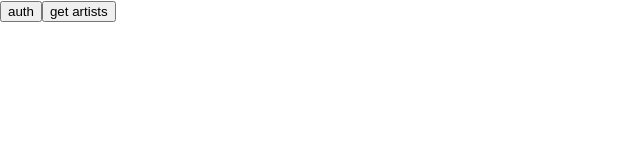
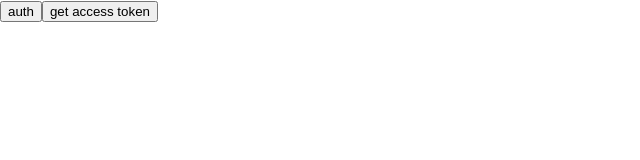
Before and after one commit to t-naganuma/next-spotify-api-tutorial, a Next.js app: page / in a window 1280 px wide. Shown: the top 160 px of the page, without its empty margins (0-640 px from the left). Built offline with nearby package versions, Linux system fonts and the light colour scheme.

Commit message:
アクセストークンをローカルストレージに保存

```diff
--- a/pages/index.js
+++ b/pages/index.js
@@ -12,6 +12,14 @@ export default function index() {
       .then(res => {
         window.location.href = 'https://accounts.spotify.com' + res.data.redirect_url;
       });
+  }
+
+  const getAccessToken = async () => {
+    const endpoint = 'http://localhost:3000/api/spotify/getAccessToken';
+    const params = {code: (new URL(window.location.href)).searchParams.get('code')};
+    const response = await axios.get(endpoint, {params}).then(res => res.data.data);
+    localStorage.setItem('accessToken', response.access_token);
+    localStorage.setItem('refreshToken', response.refresh_token);
   }
 
   // APIを叩いて結果をstateに格納する
@@ -34,11 +42,7 @@ export default function index() {
   return (
     <>
       <button onClick={auth}>auth</button>
-      <button onClick={getArtists}>get artists</button>
-      {/* stateに格納されたアーティストを表示する */}
-      {artists.map((artist) => {
-        return <p key={artist.id}>{artist.name}</p>
-      })}
+      <button onClick={getAccessToken}>get access token</button>
     </>
   )
 }
```
